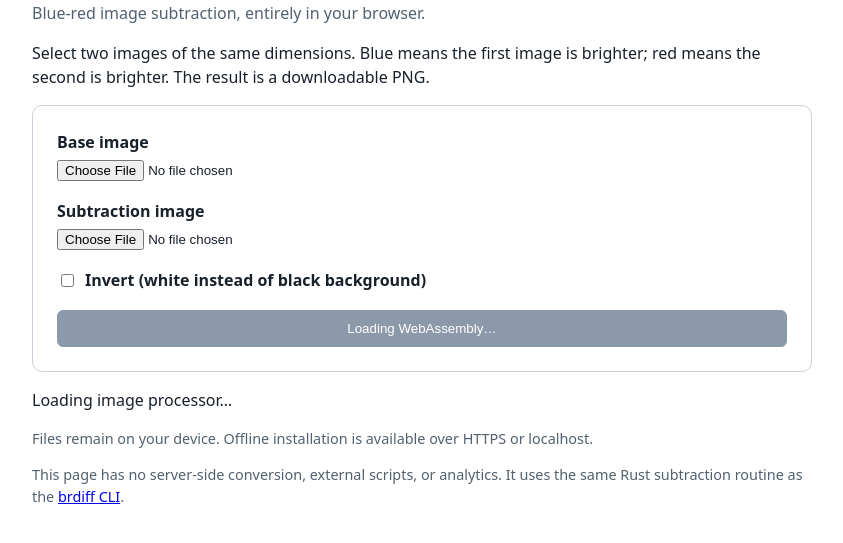
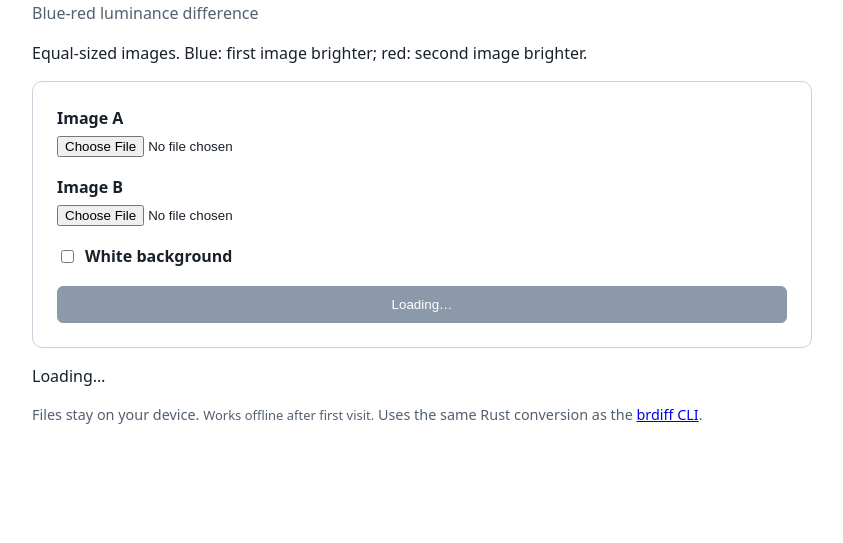
Before and after one commit to smudge/brdiff, a plain HTML site: page web/index.html in a window 1280 px wide. Shown: the part 87-630 px from the top of the page, without its empty margins (218-1061 px from the left). Drawn offline with Linux system fonts and the light colour scheme; a script that the page names is missing.

Commit message:
Simplify browser interface copy for academic use

```diff
--- a/web/index.html
+++ b/web/index.html
@@ -4,7 +4,7 @@
   <meta charset="utf-8">
   <meta name="viewport" content="width=device-width, initial-scale=1">
   <meta name="theme-color" content="#ffffff">
-  <title>brdiff — offline blue-red image subtraction</title>
+  <title>brdiff — blue-red image subtraction</title>
   <style>
     :root { color-scheme: light; font: 16px/1.5 system-ui, sans-serif; }
     body { max-width: 780px; margin: 40px auto; padding: 0 20px; color: #18202a; background: white; }
@@ -27,33 +27,30 @@
 <body>
   <main>
     <h1>brdiff</h1>
-    <p class="subtitle">Blue-red image subtraction, entirely in your browser.</p>
-    <p>Select two images of the same dimensions. Blue means the first image is brighter;
-      red means the second is brighter. The result is a downloadable PNG.</p>
+    <p class="subtitle">Blue-red luminance difference</p>
+    <p>Equal-sized images. Blue: first image brighter; red: second image brighter.</p>
     <form id="converter">
       <div>
-        <label for="base">Base image</label>
+        <label for="base">Image A</label>
         <input id="base" type="file" accept=".png,.jpg,.jpeg,.tif,.tiff,.bmp,.ppm" required>
       </div>
       <div>
-        <label for="subtraction">Subtraction image</label>
+        <label for="subtraction">Image B</label>
         <input id="subtraction" type="file" accept=".png,.jpg,.jpeg,.tif,.tiff,.bmp,.ppm" required>
       </div>
-      <label class="option"><input id="invert" type="checkbox"> Invert (white instead of black background)</label>
-      <button id="convert" type="submit" disabled>Loading WebAssembly…</button>
+      <label class="option"><input id="invert" type="checkbox"> White background</label>
+      <button id="convert" type="submit" disabled>Loading…</button>
     </form>
-    <p id="status" role="status" aria-live="polite">Loading image processor…</p>
+    <p id="status" role="status" aria-live="polite">Loading…</p>
     <section id="result" hidden>
-      <h2>Result</h2>
+      <h2>Difference</h2>
       <p><a id="download" class="download">Download PNG</a></p>
       <img id="preview" alt="Blue-red difference image">
     </section>
-    <p id="offline-status">Files remain on your device. Offline installation is available over HTTPS or localhost.</p>
   </main>
   <footer>
-    <p>This page has no server-side conversion, external scripts, or analytics.
-      It uses the same Rust subtraction routine as the
-      <a href="https://github.com/smudge/brdiff">brdiff CLI</a>.</p>
+    <p>Files stay on your device. <span id="offline-status">Works offline after first visit.</span>
+      Uses the same Rust conversion as the <a href="https://github.com/smudge/brdiff">brdiff CLI</a>.</p>
   </footer>
   <script type="module" src="./app.js"></script>
 </body>
```
